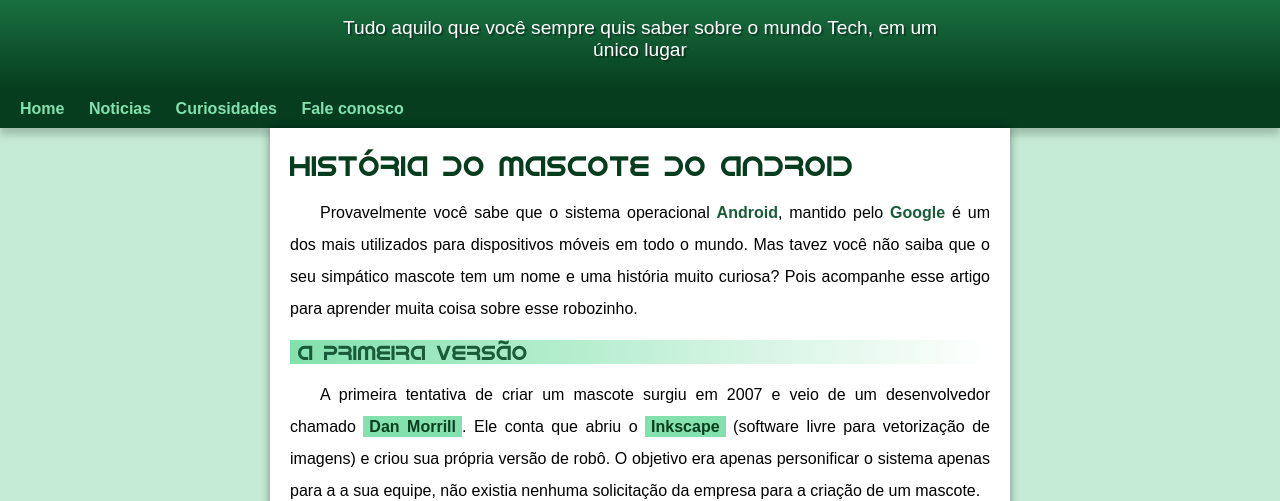
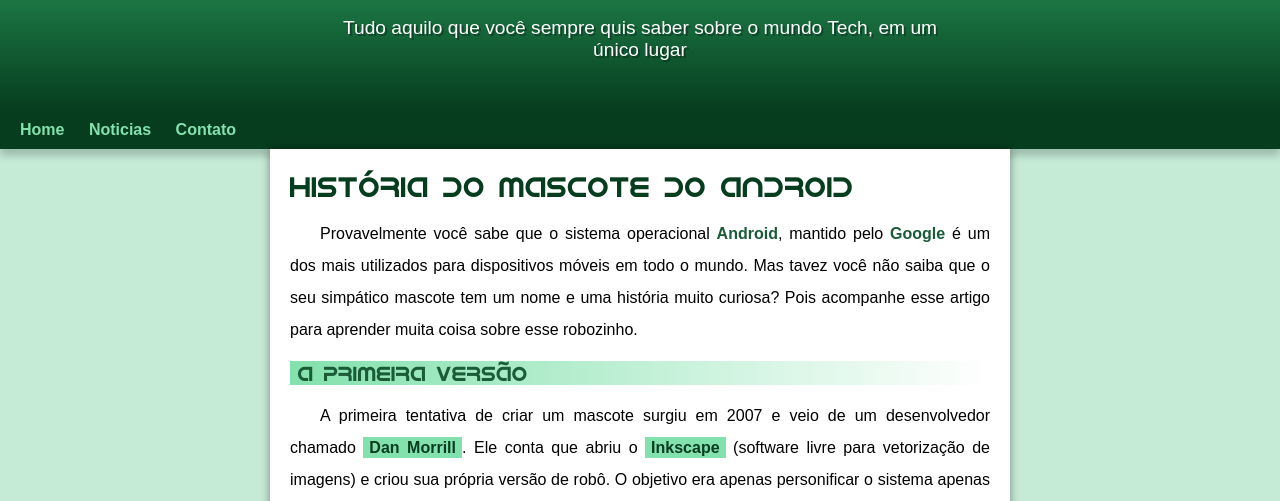
Before and after one commit to jaymenunes/projeto-android, a plain HTML site: page index.html in a window 1280 px wide. Shown: the part 100-601 px from the top of the page. Drawn offline with Linux system fonts and the light colour scheme.

Commit message:
problema de padding resolvido

```diff
--- a/estilo/style.css
+++ b/estilo/style.css
@@ -56,7 +56,7 @@ header > p {
     padding-right: 10px;
     padding-left: 10px;
     margin: auto;
-    margin-bottom: 20px;
+    padding-bottom: 50px;
     text-shadow: 2px 2px 0px rgba(0, 0, 0, 0.315);
 }
 nav {
--- a/index.html
+++ b/index.html
@@ -16,8 +16,7 @@
     <nav>
         <a href="@">Home</a>
         <a href="@">Noticias</a>
-        <a href="@">Curiosidades</a>
-        <a href="@">Fale conosco</a>
+        <a href="@">Contato</a>
     </nav>
     <main>
         <article>
```
